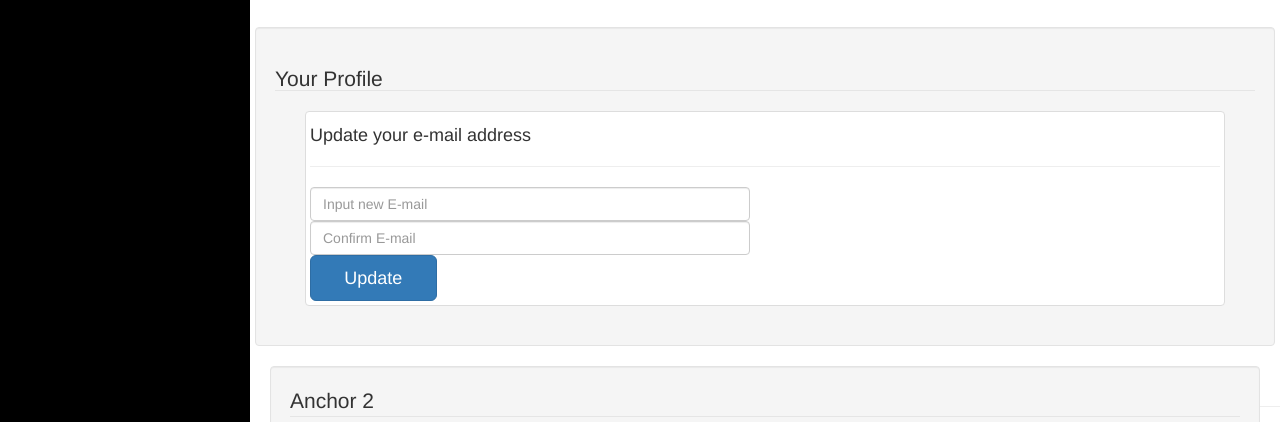
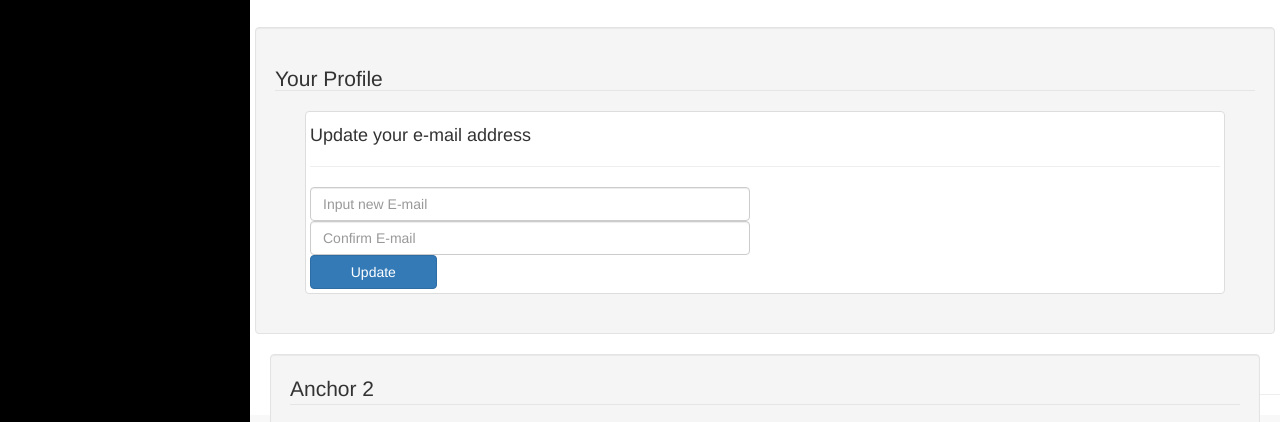
Before and after one commit to Ellis-Anderson/Urban_Skillet, a plain HTML site: page Accounts/user.html in a window 1280 px wide. Shown: the part 333-755 px from the top of the page. Drawn offline with Linux system fonts and the light colour scheme.

Commit message:
working on form fields

```diff
--- a/Accounts/user.html
+++ b/Accounts/user.html
@@ -194,6 +194,7 @@
                                 <div class="thumbnail text-left" id="email-update">
                                   <h4>Update your e-mail address</h4>
                                   <hr>
+                                  <div role="form" class=form-horizontal>
                                     <div class="row">
                                       <div class="col-sm-6 email">
                                         <input id="update_email" class="form-control user-form" type="text" placeholder="Input new E-mail" required>
@@ -206,7 +207,8 @@
                                     </div>
                                     <div class="row">
                                       <div class="col-sm-2">
-                                        <button type="submit" class="btn btn-primary btn-lg btn-block">Update</button>
+                                          <button type="submit" class="btn btn-primary btn-block">Update</button>
+                                      </div>
                                     </div>
                                   </div>
                                 </div>
```
Lines whose indentation alone changed are shown as unchanged.
